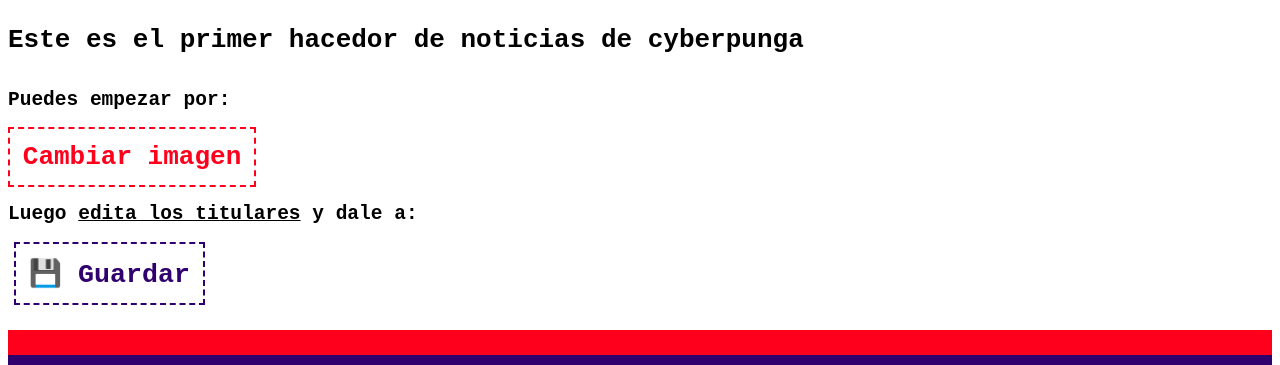
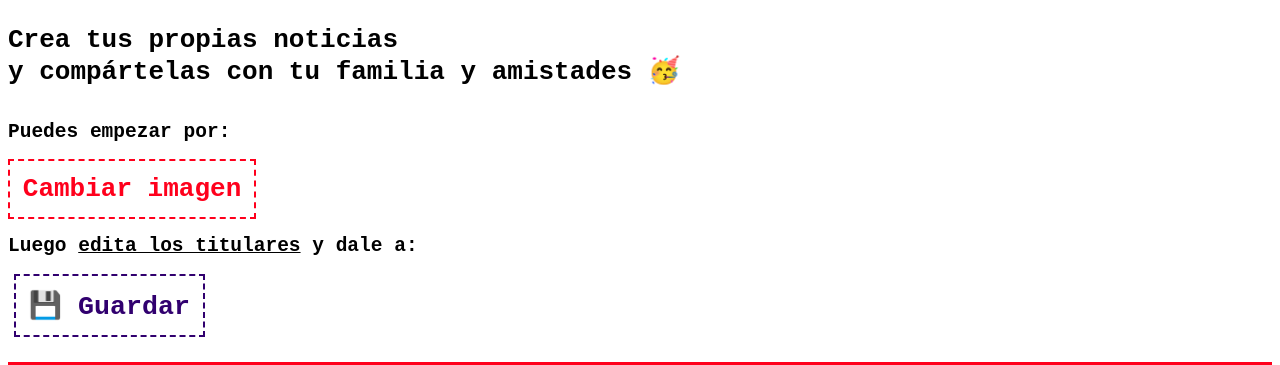
Before and after one commit to cyberpunga/lun, a Gatsby site: page / in a window 1280 px wide. Shown: the top 365 px of the page. Built offline with nearby package versions, Linux system fonts and the light colour scheme; Gatsby itself is replaced by a stand-in of ours; a web font is replaced by a local one.

Commit message:
change placeholder

```diff
--- a/src/components/Intro.js
+++ b/src/components/Intro.js
@@ -5,7 +5,10 @@ import ChangeFileButton from "./ChangeFileButton";
 export default function Intro() {
   return (
     <div style={{ display: "flex", flexDirection: "column" }}>
-      <h1 style={{ fontFamily: "monospace" }}>Este es el primer hacedor de noticias de cyberpunga</h1>
+      <h1 style={{ fontFamily: "monospace" }}>
+        Crea tus propias noticias
+        <br /> y compártelas con tu familia y amistades 🥳
+      </h1>
       <h2 style={{ fontFamily: "monospace" }}>Puedes empezar por:</h2>
       <ChangeFileButton />
       <h2 style={{ fontFamily: "monospace" }}>
```
Also changed, not shown: static/placeholder.jpg.
